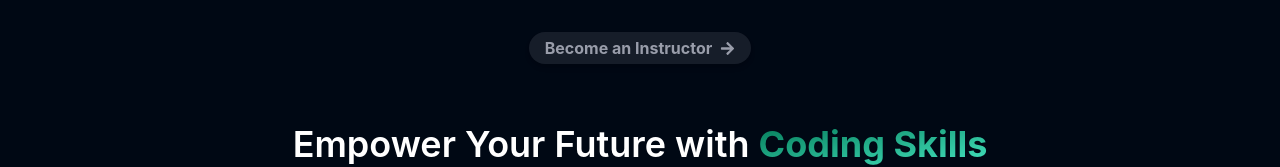
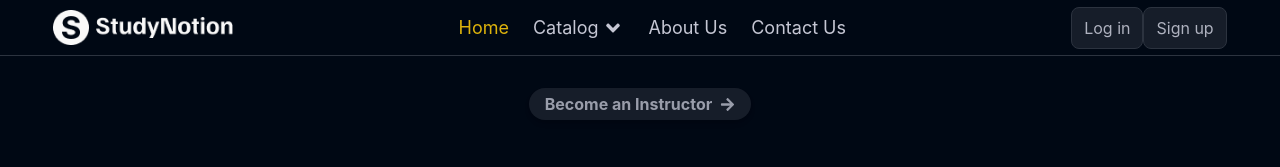
Before and after one commit to Phani2425/StudyNotion, a React (Create React App) app: page / in a window 1280 px wide. Shown: the top 167 px of the page. Built offline with nearby package versions, Linux system fonts and the light colour scheme.

Commit message:
creating navbar with redux store for state management

```diff
--- a/package.json
+++ b/package.json
@@ -1,5 +1,6 @@
 {
   "dependencies": {
+    "@reduxjs/toolkit": "^2.2.7",
     "@testing-library/jest-dom": "^5.16.5",
     "@testing-library/react": "^13.4.0",
     "@testing-library/user-event": "^13.5.0",
@@ -11,9 +12,11 @@
     "react-dom": "^18.2.0",
     "react-hot-toast": "^2.4.1",
     "react-icons": "^4.12.0",
+    "react-redux": "^9.1.2",
     "react-router-dom": "^6.9.0",
     "react-scripts": "5.0.1",
     "react-type-animation": "^3.2.0",
+    "redux": "^5.0.1",
     "web-vitals": "^2.1.4"
   },
   "scripts": {
--- a/src/App.css
+++ b/src/App.css
@@ -82,3 +82,8 @@
     z-index: 1;
     transition: transform 0.3s ease;
   }
+
+  /* style of nav bar link */
+  .active p{
+    color: #ddb30c;
+  }
--- a/src/App.js
+++ b/src/App.js
@@ -3,11 +3,17 @@ import { Routes } from 'react-router-dom'
 import { Route } from 'react-router-dom'
 import Home from './Pages/Home'
 import PageNotFound from './Components/core/HomePage/PageNotFound'
+import NavBar from "./Components/core/Common/NavBar";
 import './App.css'
 
 const App = () => {
   return (
     <div className="width-screen min-h-screen bg-richblack-900 flex flex-col font-inter">
+
+  {/* navbar is a common componenet that is why we will place this here and that will dont have any route */}
+  {/* as nav bar is common so we will make its component in common folder of core of component */}
+      <NavBar/>
+
       <Routes>
 
         <Route path='/' element= {<Home/>} />
--- /dev/null
+++ b/src/Components/core/Common/NavBar.jsx
@@ -0,0 +1,66 @@
+import React from "react";
+import LightLogo from "../../../assets/Logo/Logo-Full-Light.png";
+import { Link, NavLink } from "react-router-dom";
+import { NavbarLinks } from "../../../data/navbar-links";
+import { FaAngleDown } from "react-icons/fa";
+
+const NavBar = () => {
+  return (
+    <div
+      className={`flex h-14 items-center justify-center border-b-[1px] border-b-richblack-700 transition-all duration-200`}
+    >
+      <div className="flex w-11/12 max-w-maxContent items-center justify-between">
+        <Link to="/">
+          <img
+            src={LightLogo}
+            alt=" "
+            className="h-[35px] w-[180px]"
+            loading="lazy"
+          />
+        </Link>
+
+        {/* nav Links */}
+        <nav>
+          <ul className="flex gap-6">
+            {NavbarLinks.map((link, index) => {
+              return (
+                <li key={index}>
+                  {link.title === "Catalog" ? (
+                    <div className="flex items-center gap-1 group ">
+                      <p className="cursor-pointer font-normal text-lg text-richblack-50">
+                        {link.title}
+                      </p>
+                      <FaAngleDown className="group-hover:rotate-180 transition-transform ease-in-out" color="#C5C7D4" size={22}/>
+                    </div>
+                  ) : (
+                    <NavLink to={link.path}>
+                      <p className=" font-normal text-lg text-richblack-50">
+                        {link.title}
+                      </p>
+                    </NavLink>
+                  )}
+                </li>
+              );
+            })}
+          </ul>
+        </nav>
+
+        {/* login and signup */}
+        <div>
+          <Link to="/login">
+            <button className="rounded-[8px] border border-richblack-700 bg-richblack-800 px-[12px] py-[8px] text-richblack-100">
+              Log in
+            </button>
+          </Link>
+          <Link to="/signup">
+            <button className="rounded-[8px] border border-richblack-700 bg-richblack-800 px-[12px] py-[8px] text-richblack-100">
+              Sign up
+            </button>
+          </Link>
+        </div>
+      </div>
+    </div>
+  );
+};
+
+export default NavBar;
--- a/src/Components/core/HomePage/ExploreMore.jsx
+++ b/src/Components/core/HomePage/ExploreMore.jsx
@@ -49,14 +49,10 @@ const ExploreMore = () => {
             <div
             ref={(currentElement)=>{buttonRef.current[index] =  currentElement}}
               key={index}
-              className={` card-button hover:bg-richblack-900 hover:text-white px-5 py-2 rounded-3xl text-richblack-300 font-semibold  cursor-pointer`}
+              className={` card-button  hover:text-white px-5 py-2 rounded-3xl text-richblack-300 font-semibold  cursor-pointer`}
               onClick={() => {
                 setcurrentTab(index);
               }}
-
-              // ${
-              //   index === currentTab ? "bg-richblack-900" : "bg-richblack-800"
-              // }
             >
               {tabs}
             </div>
--- a/src/Pages/Home.jsx
+++ b/src/Pages/Home.jsx
@@ -9,6 +9,7 @@ import LearningLanguageSection from "../Components/core/HomePage/LearningLanguag
 import InstructorSection from "../Components/core/HomePage/InstructorSection";
 import ExploreMore from "../Components/core/HomePage/ExploreMore";
 import CountUp from "react-countup";
+
 
 //images
 import TimelineImg from "../assets/Images/TimelineImage.png";
--- a/src/index.js
+++ b/src/index.js
@@ -3,15 +3,22 @@ import ReactDOM from "react-dom/client";
 import App from "./App";
 import { BrowserRouter } from "react-router-dom";
 import './index.css';
+import { configureStore } from "@reduxjs/toolkit";
+import { Provider } from "react-redux";
+import rootReducer from "./redux/reducers/index";
 
-
+const store = configureStore({
+  reducer:rootReducer
+});
 
 const root = ReactDOM.createRoot(document.getElementById("root"));
 root.render(
 
-  <BrowserRouter>
-        <App/>
-  </BrowserRouter>
+  <Provider store={store}>
+    <BrowserRouter>
+      <App />
+    </BrowserRouter>
+  </Provider>
 
 
 );
--- /dev/null
+++ b/src/redux/reducers/index.js
@@ -0,0 +1,8 @@
+import { combineReducers } from "redux";
+import authReducer from "../slices/authSlice";
+
+const rootReducer = combineReducers({
+    auth:authReducer
+})
+
+export default rootReducer;
--- /dev/null
+++ b/src/redux/slices/authSlice.js
@@ -0,0 +1,23 @@
+import { createSlice } from "@reduxjs/toolkit";
+
+
+//koi eka baar kogin karega to local storage ke andar uska token store kardenge then use access karne ka try karenge agar milgaya then acha baat hai use parse kardo:- why parsing??? ------ BEACUSE IN LOCAL STORAGE THING AREE STORED IN JSON FORMAT SO BEFORE STORING IT WE DO "Josn.stringify()" and after retrieving it we do "JSON.parse()" aur agar nehi mila to yaha pe token ka value null store kardunga
+
+const initialState = {
+
+    token: localStorage.getItem('token') ? JSON.parse(localStorage.getItem('token')) : null
+};
+
+const authSlice = createSlice({
+    name: 'auth',
+    initialState,
+    reducers: {
+        setToken(state,value) {
+            state.token = value;
+
+        }
+    }
+});
+
+export const { setToken } = authSlice.actions;
+export default authSlice.reducer;
--- /dev/null
+++ b/src/redux/slices/profileSlice.js
@@ -0,0 +1,20 @@
+import { createSlice } from "@reduxjs/toolkit";
+
+
+const initialState = {
+  user:null,
+};
+
+const profileSlice = createSlice({
+    name: 'profile',
+    initialState,
+    reducers: {
+        setToken(state,value) {
+            state.user = value.payload;
+
+        }
+    }
+});
+
+export const { setToken } = profileSlice.actions;
+export default profileSlice.reducer;
```
Also changed, not shown: 1 other file (tests, documents, lock files or other folders).
